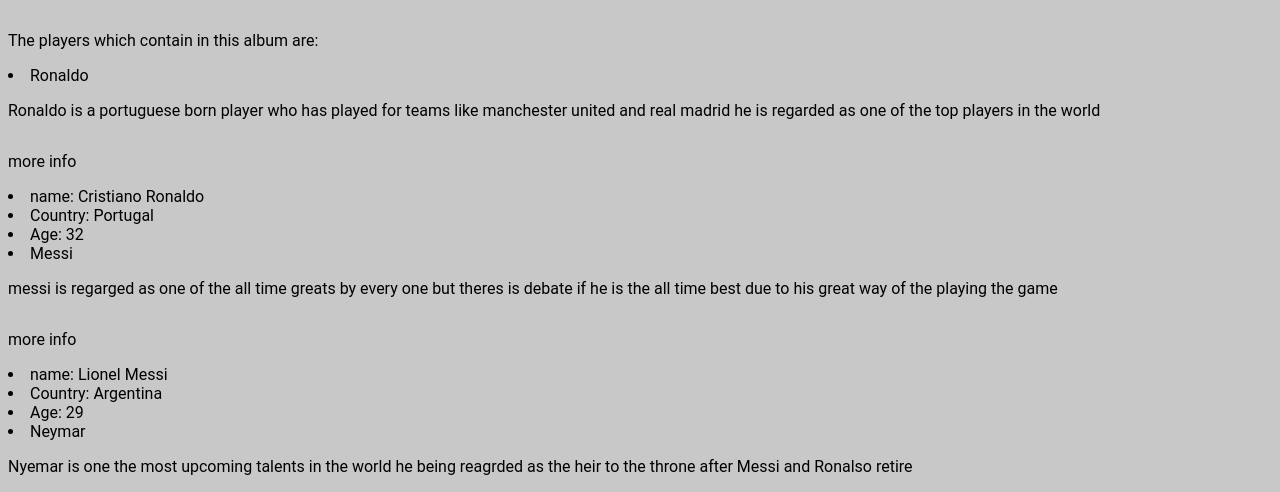
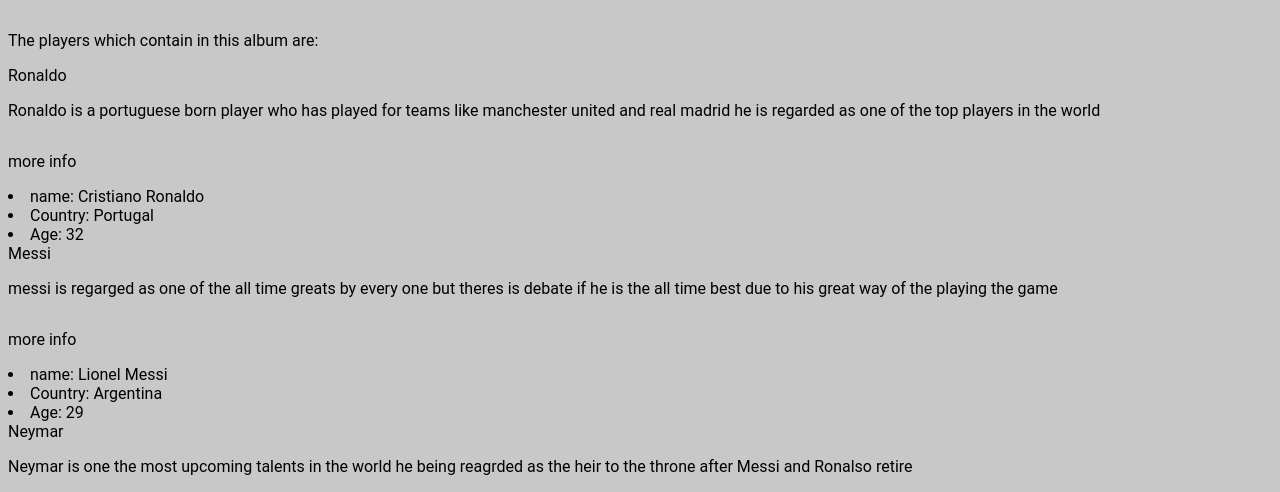
Before and after one commit to Abdullahi98/csy1018-resit, a plain HTML site: page bio.html in a window 1280 px wide. Shown: the part 308-800 px from the top of the page. Drawn offline with Linux system fonts and the light colour scheme.

Commit message:
adding more the the bio

```diff
--- a/bio.html
+++ b/bio.html
@@ -30,22 +30,22 @@
     </p>
 
     <p>The players which contain in this album are:</p>
-    <li>Ronaldo</li>
+    Ronaldo
     <p>Ronaldo is a portuguese born player who has played for teams like manchester united and real madrid he is regarded as one of the top players in the world</p>
     <p>more info</p>
     <li>name: Cristiano Ronaldo</li>
     <li>Country: Portugal</li>
     <li>Age: 32</li>
 
-    <li>Messi</li>
+    Messi
     <p>messi is regarged as one of the all time greats by every one but theres is debate if he is the all time best due to his great way of the playing the game </p>
     <p>more info</p>
     <li>name: Lionel Messi</li>
     <li>Country: Argentina</li>
     <li>Age: 29</li>
 
-    <li>Neymar</li>
-    <p>Nyemar is one the most upcoming talents in the world he being reagrded as the heir to the throne after Messi and Ronalso retire</p>
+    Neymar
+    <p>Neymar is one the most upcoming talents in the world he being reagrded as the heir to the throne after Messi and Ronalso retire</p>
     <p>more info</p>
     <li>name: neymar jr</li>
     <li>Country: Brazil</li>
```
